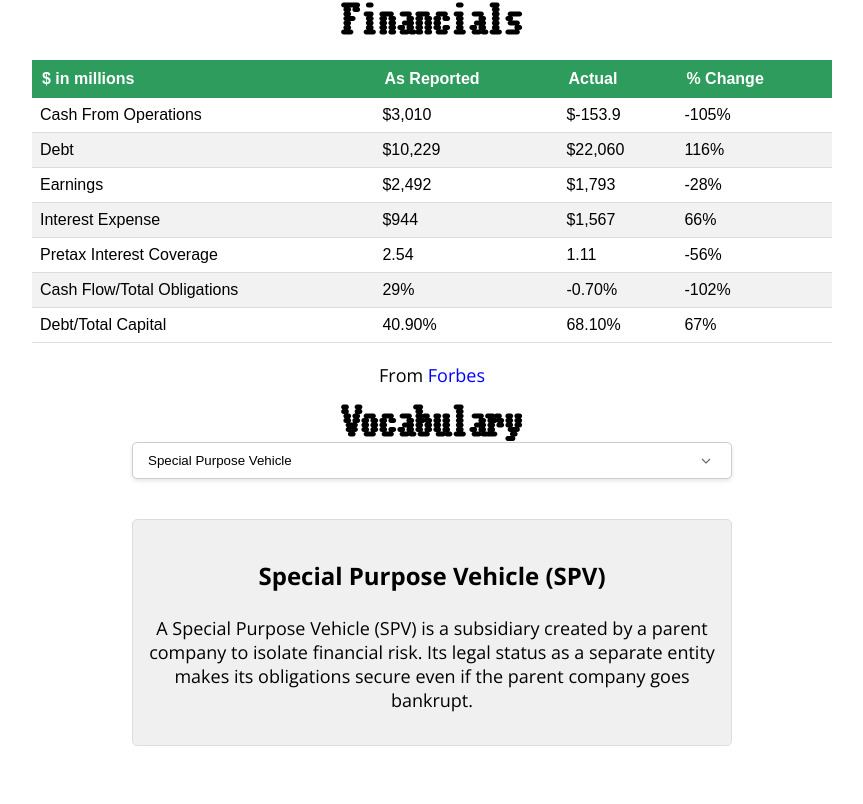
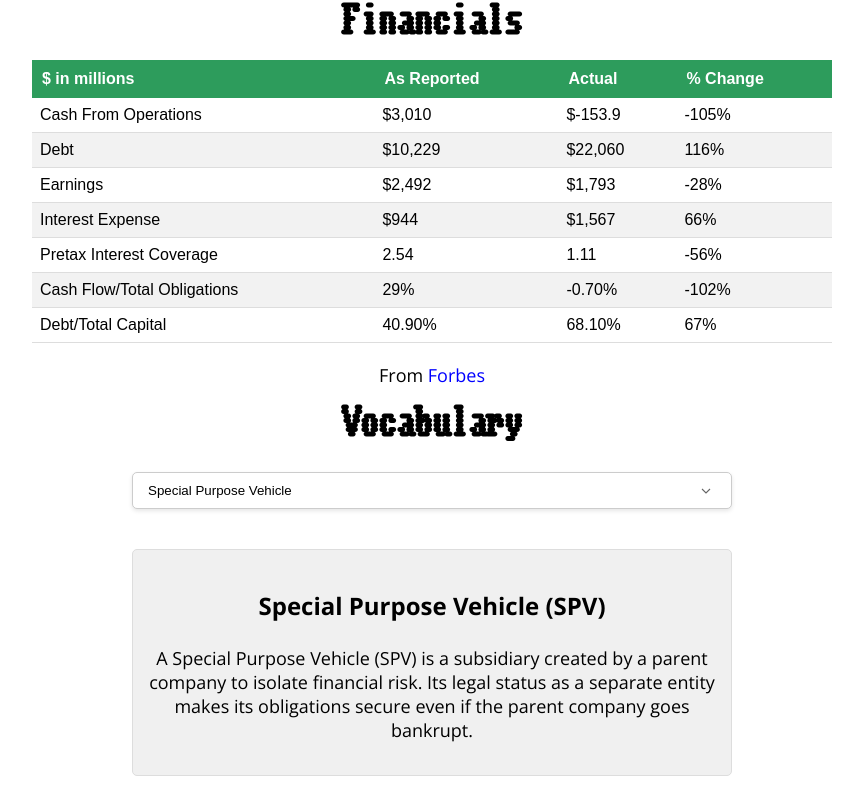
Before and after one commit to COMP426Spring2024/a01-leoata, a plain HTML site: page index.html in a window 1280 px wide. Shown: the part 2668-3472 px from the top of the page, without its empty margins (208-1071 px from the left). Before the commit the page ends 3442 px from the top, so only its background shows below. Drawn offline with Linux system fonts and the light colour scheme.

Commit message:
even better

```diff
--- a/style.css
+++ b/style.css
@@ -210,7 +210,7 @@ p {
 .vocabulary-section {
     width: 100%;
     max-width: 600px;
-    margin: 0 auto;
+    margin: 30px auto 0;
 }
 
 .definition {
```
